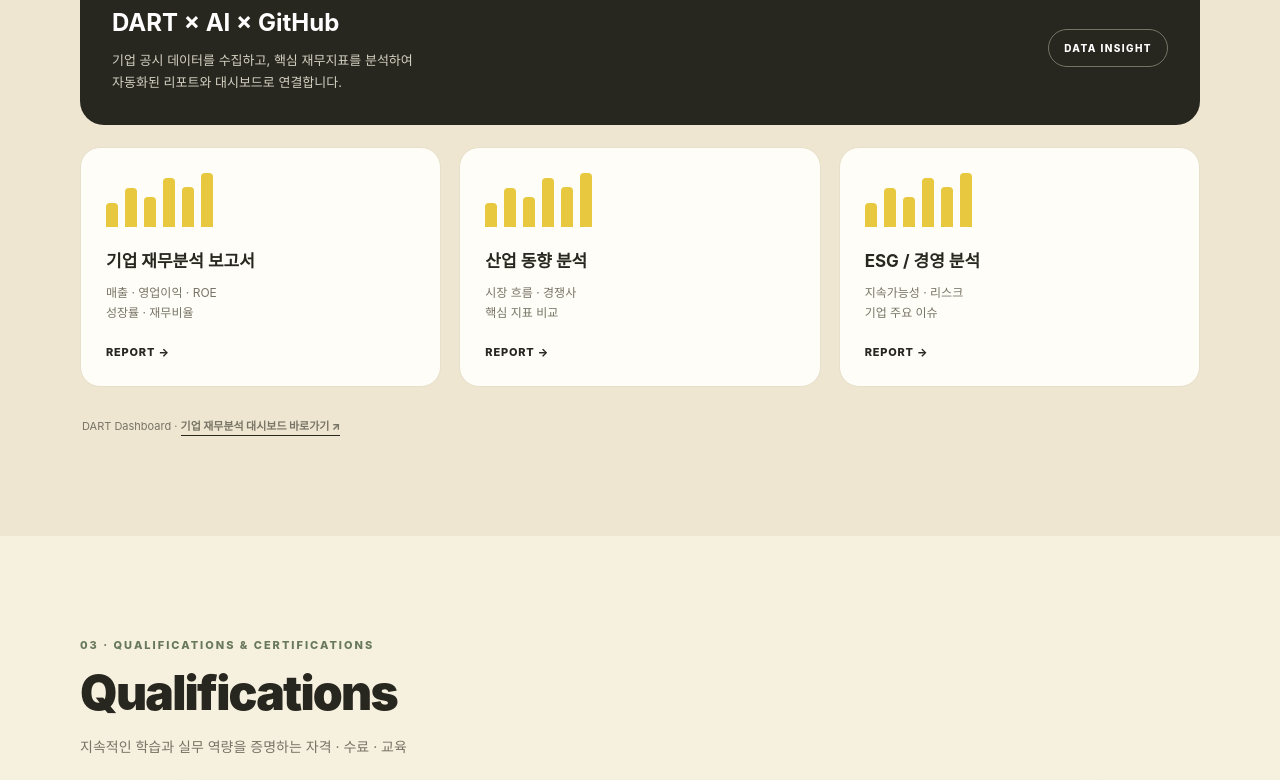
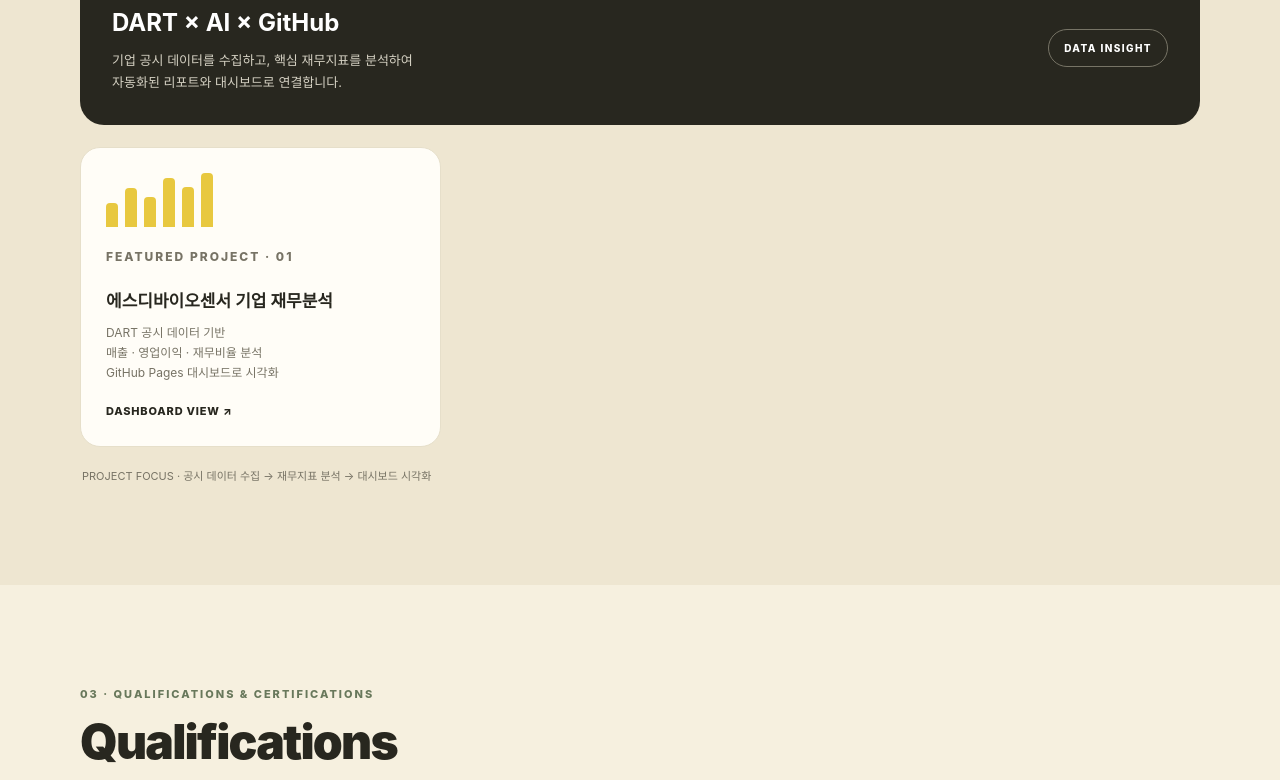
Before and after one commit to HSC-Class02/AHN_portpolio, a plain HTML site: page index.html in a window 1280 px wide. Shown: the part 1884-2664 px from the top of the page. Drawn offline with Linux system fonts and the light colour scheme.

Commit message:
Streamline AI Reports section around featured DART project

```diff
--- a/index.html
+++ b/index.html
@@ -202,11 +202,15 @@ footer .footer-mark{font-size:11px;letter-spacing:1.4px;font-weight:800}
       <span class="tag">DATA INSIGHT</span>
     </div>
     <div class="project-grid">
-      <article class="project-card"><div class="chart-mark"><i></i><i></i><i></i><i></i><i></i><i></i></div><h3>기업 재무분석 보고서</h3><p>매출 · 영업이익 · ROE<br>성장률 · 재무비율</p><a class="card-link" href="#ai-reports">REPORT →</a></article>
-      <article class="project-card"><div class="chart-mark"><i></i><i></i><i></i><i></i><i></i><i></i></div><h3>산업 동향 분석</h3><p>시장 흐름 · 경쟁사<br>핵심 지표 비교</p><a class="card-link" href="#ai-reports">REPORT →</a></article>
-      <article class="project-card"><div class="chart-mark"><i></i><i></i><i></i><i></i><i></i><i></i></div><h3>ESG / 경영 분석</h3><p>지속가능성 · 리스크<br>기업 주요 이슈</p><a class="card-link" href="#ai-reports">REPORT →</a></article>
+      <article class="project-card">
+        <div class="chart-mark"><i></i><i></i><i></i><i></i><i></i><i></i></div>
+        <p class="section-no">FEATURED PROJECT · 01</p>
+        <h3>에스디바이오센서 기업 재무분석</h3>
+        <p>DART 공시 데이터 기반<br>매출 · 영업이익 · 재무비율 분석<br>GitHub Pages 대시보드로 시각화</p>
+        <a class="card-link" href="https://hsc-class02.github.io/HN_SD.BIO/" target="_blank" rel="noopener">DASHBOARD VIEW ↗</a>
+      </article>
     </div>
-    <p class="url-note">DART Dashboard · <a class="verify" href="https://hsc-class02.github.io/HN_SD.BIO/" target="_blank" rel="noopener">기업 재무분석 대시보드 바로가기 ↗</a></p>
+    <p class="url-note">PROJECT FOCUS · 공시 데이터 수집 → 재무지표 분석 → 대시보드 시각화</p>
   </div>
 </section>
 
```
